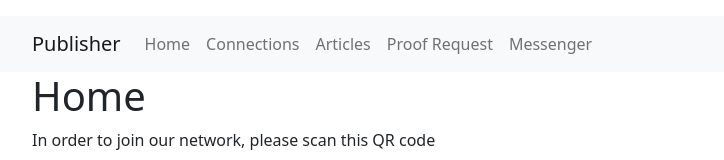
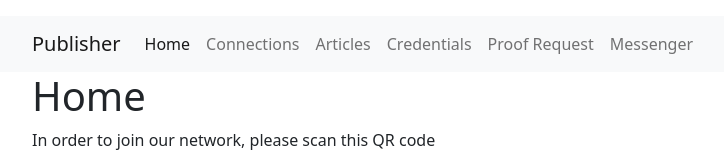
Before and after one commit to Mostafatalaat770/SSIMS-OpenPress-Controllers, a React (Create React App) app in the folder journalist/: page / in a window 1280 px wide. Shown: the top 160 px of the page, without its empty margins (50-774 px from the left). Built offline with nearby package versions, Linux system fonts and the light colour scheme.

Commit message:
journalist: add crednetials

```diff
--- /dev/null
+++ b/journalist/src/Components/CrednetialCard.tsx
@@ -0,0 +1,37 @@
+import { Card } from "react-bootstrap";
+
+interface CredentialCardProps {
+	schema_id: string;
+	cred_def_id: string;
+	attributes: { [key: string]: string };
+}
+export const CredentialCard = ({
+	schema_id,
+	cred_def_id,
+	attributes,
+}: CredentialCardProps) => {
+	return (
+		<Card>
+			<Card.Body>
+				<div>
+					<small className="text-muted">Schema ID:</small>
+					<p>{schema_id}</p>
+				</div>
+				<div>
+					<small className="text-muted">Credential Definition ID :</small>
+					<p>{cred_def_id}</p>
+				</div>
+				<div>
+					<small className="text-muted">Attributes</small>
+					{Object.entries(attributes).map(([key, value]) => (
+						<p key={key}>
+							<span>
+								{key} : {value}
+							</span>
+						</p>
+					))}
+				</div>
+			</Card.Body>
+		</Card>
+	);
+};
--- /dev/null
+++ b/journalist/src/pages/credentials.tsx
@@ -0,0 +1,48 @@
+import { useEffect, useState } from "react";
+import { CardGroup, Container } from "react-bootstrap";
+import { CredentialCard } from "../Components/CrednetialCard";
+const creds = [
+	{
+		referent: "59d493d0-7f8d-46cb-ab7f-86e28fd601b6",
+		attrs: {
+			name: "Alice Smith",
+			degree: "Maths",
+			date: "2020-01-01",
+			age: "24",
+		},
+		schema_id: "VvHsnLRLwrgPrKWW6GYifH:2:degree schema:25.53.85",
+		cred_def_id: "VvHsnLRLwrgPrKWW6GYifH:3:CL:139510:default",
+		rev_reg_id: null,
+		cred_rev_id: null,
+	},
+	{
+		referent: "59d493d0-7f8d-46cb-ab7f-86e28fd601b6",
+		attrs: {
+			name: "Alice Smith",
+			degree: "Maths",
+			date: "2020-01-01",
+			age: "24",
+		},
+		schema_id: "VvHsnLRLwrgPrKWW6GYifH:2:degree schema:25.53.85",
+		cred_def_id: "VvHsnLRLwrgPrKWW6GYifH:3:CL:139510:default",
+		rev_reg_id: null,
+		cred_rev_id: null,
+	},
+];
+export const Credentials = () => {
+	const [credentials, setCredntials] = useState<any | null>(null);
+	useEffect(() => {
+		// TODO: fetch credentials from aires agent
+		setCredntials(creds);
+	}, []);
+	if (!credentials) return <div>loading...</div>;
+	return (
+		<Container>
+			<CardGroup>
+				{credentials.map((c: any, index: number) => (
+					<CredentialCard key={index} {...c} attributes={c.attrs} />
+				))}
+			</CardGroup>
+		</Container>
+	);
+};
--- a/journalist/src/router/app.tsx
+++ b/journalist/src/router/app.tsx
@@ -12,6 +12,7 @@ import { Active } from "../pages/connections/active";
 import { Pending } from "../pages/connections/pending";
 import { NewConnection } from "../pages/connections/newConnection";
 import { AcceptConnection } from "../pages/connections/acceptConnection";
+import { Credentials } from "../pages/credentials";
 
 export const AppRouter = () => {
 	return (
@@ -28,7 +29,8 @@ export const AppRouter = () => {
 					<Route path="pending" element={<Pending />} />
 					<Route path="new" element={<NewConnection />} />
 					<Route path="accept" element={<AcceptConnection />} />
-				</Route>{" "}
+				</Route>
+				<Route path="credentials" element={<Credentials />} />
 				<Route path="proof-request" element={<ProofRequest />} />
 				<Route path="messenger" element={<Messenger />} />
 			</Route>
--- a/journalist/src/router/layout.tsx
+++ b/journalist/src/router/layout.tsx
@@ -1,7 +1,9 @@
+import { useState } from "react";
 import { Container, Nav, Navbar } from "react-bootstrap";
 import { Link, Outlet } from "react-router-dom";
 
 export const Layout = () => {
+	const [activeTab, setActiveTab] = useState(0);
 	const navElements = [
 		{
 			name: "Home",
@@ -14,6 +16,10 @@ export const Layout = () => {
 		{
 			name: "Articles",
 			path: "/articles",
+		},
+		{
+			name: "Credentials",
+			path: "/credentials",
 		},
 		{
 			name: "Proof Request",
@@ -36,8 +42,14 @@ export const Layout = () => {
 						<Navbar.Toggle aria-controls="basic-navbar-nav" />
 						<Navbar.Collapse id="basic-navbar-nav">
 							<Nav className="me-auto">
-								{navElements.map((e) => (
-									<Nav.Link as={Link} key={e.path} to={e.path}>
+								{navElements.map((e, index) => (
+									<Nav.Link
+										as={Link}
+										key={e.path}
+										to={e.path}
+										active={index === activeTab}
+										onClick={() => setActiveTab(index)}
+									>
 										{e.name}
 									</Nav.Link>
 								))}
```
